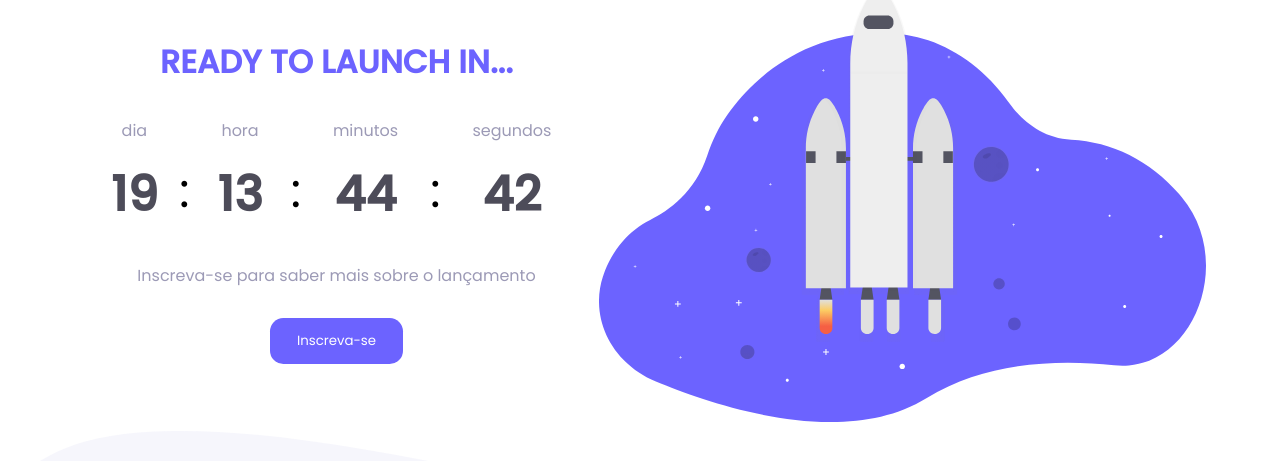
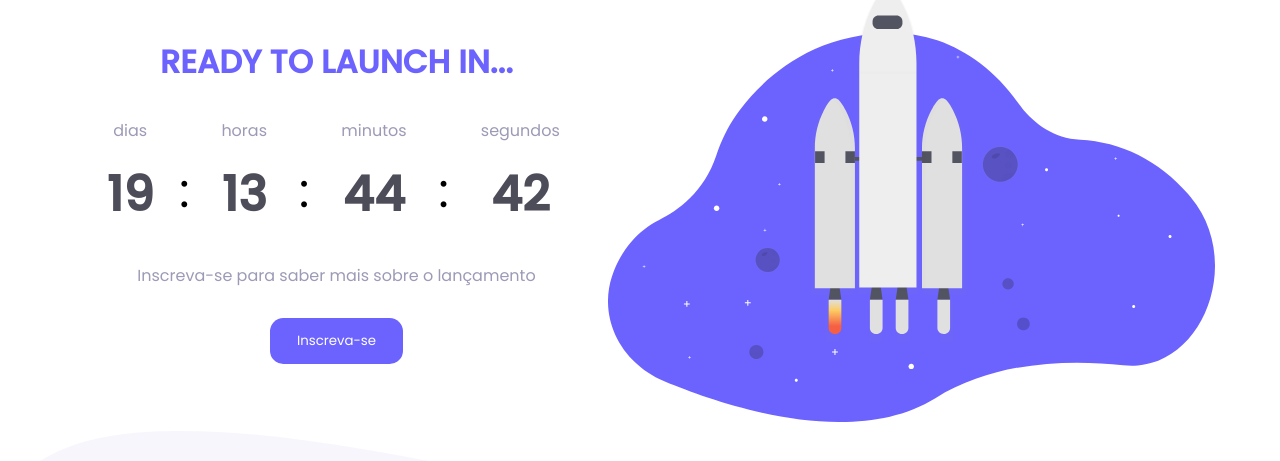
Before and after one commit to caiquenerivan/countdown, a plain HTML site: page index.html in a window 1280 px wide. Shown: the part 147-608 px from the top of the page. Drawn offline with Linux system fonts and the light colour scheme.

Commit message:
finalizado

```diff
--- a/index.html
+++ b/index.html
@@ -23,12 +23,12 @@
                 <div class="clock2">
                     <ul>
                         <li>
-                            <p>dia</p>
+                            <p>dias</p>
                             <h2 id="dia">12</h2>
                         </li>
                         <span> : </span>
                         <li>
-                            <p>hora</p>
+                            <p>horas</p>
                             <h2 id="hora">23</h2>
                         </li>
                         <span> : </span>
```
